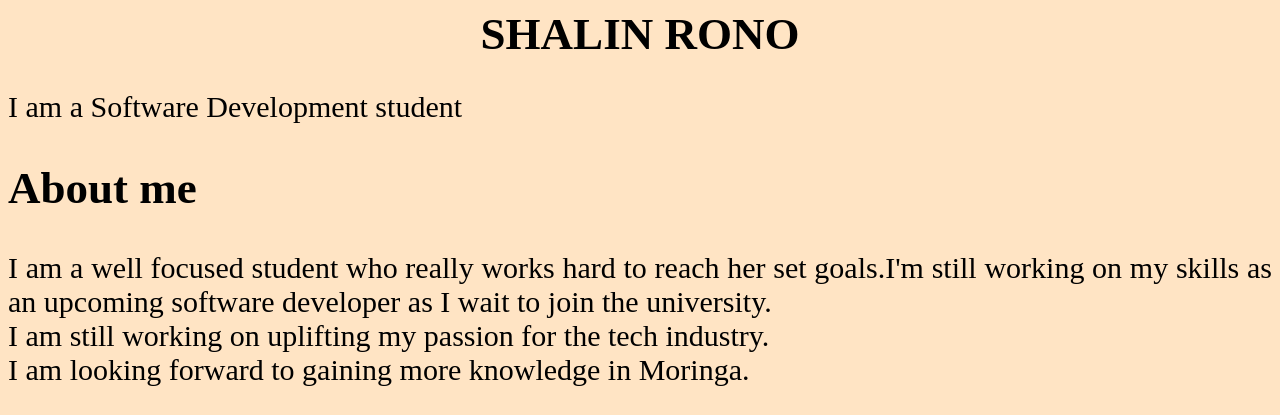
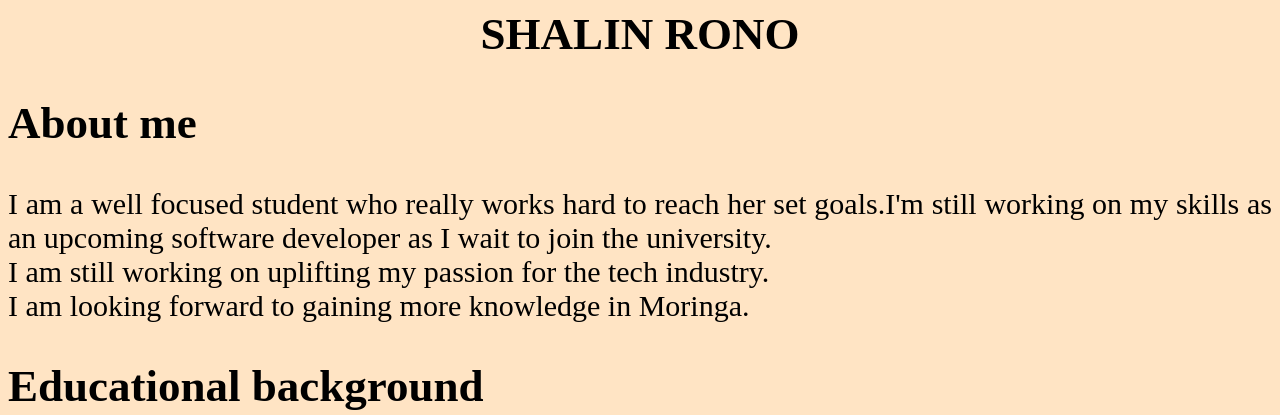
Before and after one commit to sha-lin/week1portfolio, a plain HTML site: page index.html in a window 1280 px wide. Shown: the part 430-845 px from the top of the page. Drawn offline with Linux system fonts and the light colour scheme.

Commit message:
format the content under h1

```diff
--- a/index.html
+++ b/index.html
@@ -10,7 +10,6 @@
 <body>
     <img src="https://images.unsplash.com/photo-1613905383527-8994ba2f9896?ixid=MnwxMjA3fDB8MHxzZWFyY2h8Mnx8bGV0dGVyJTIwc3xlbnwwfHwwfHw%3D&ixlib=rb-1.2.1&auto=format&fit=crop&w=500&q=60" alt="Profile" class="middle">
     <h1><strong>SHALIN RONO</strong></h1>
-    <p>I am a Software Development student</p>
     <h2>About me</h2>
     <p>I am a well focused student who really works hard to reach her set goals.I'm still working on my skills as an upcoming software developer as I wait to join the university. <br> I am still working on uplifting my passion for the tech industry. <br>I am looking forward to gaining more knowledge in Moringa.</p>
     <h2>Educational background</h2>
```
